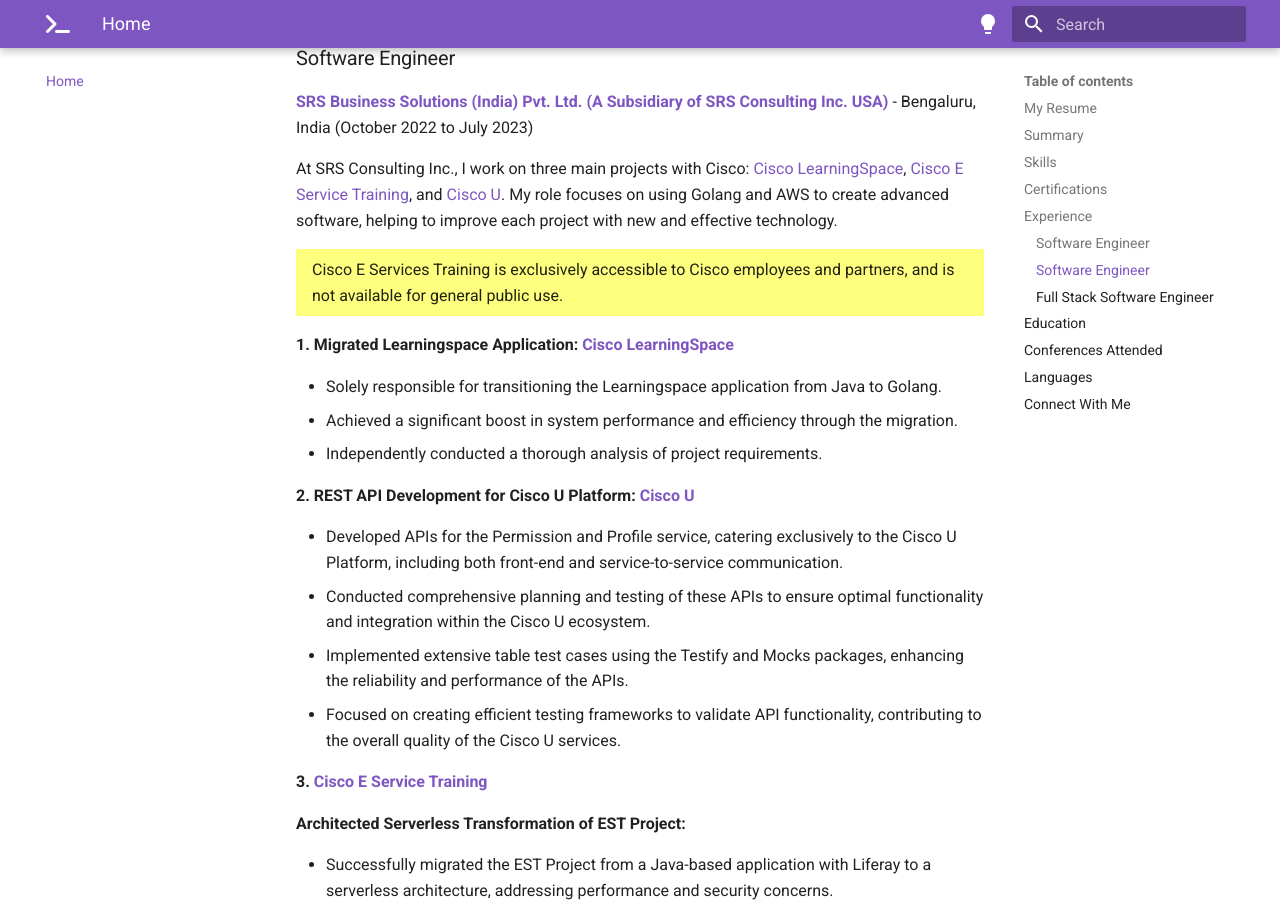
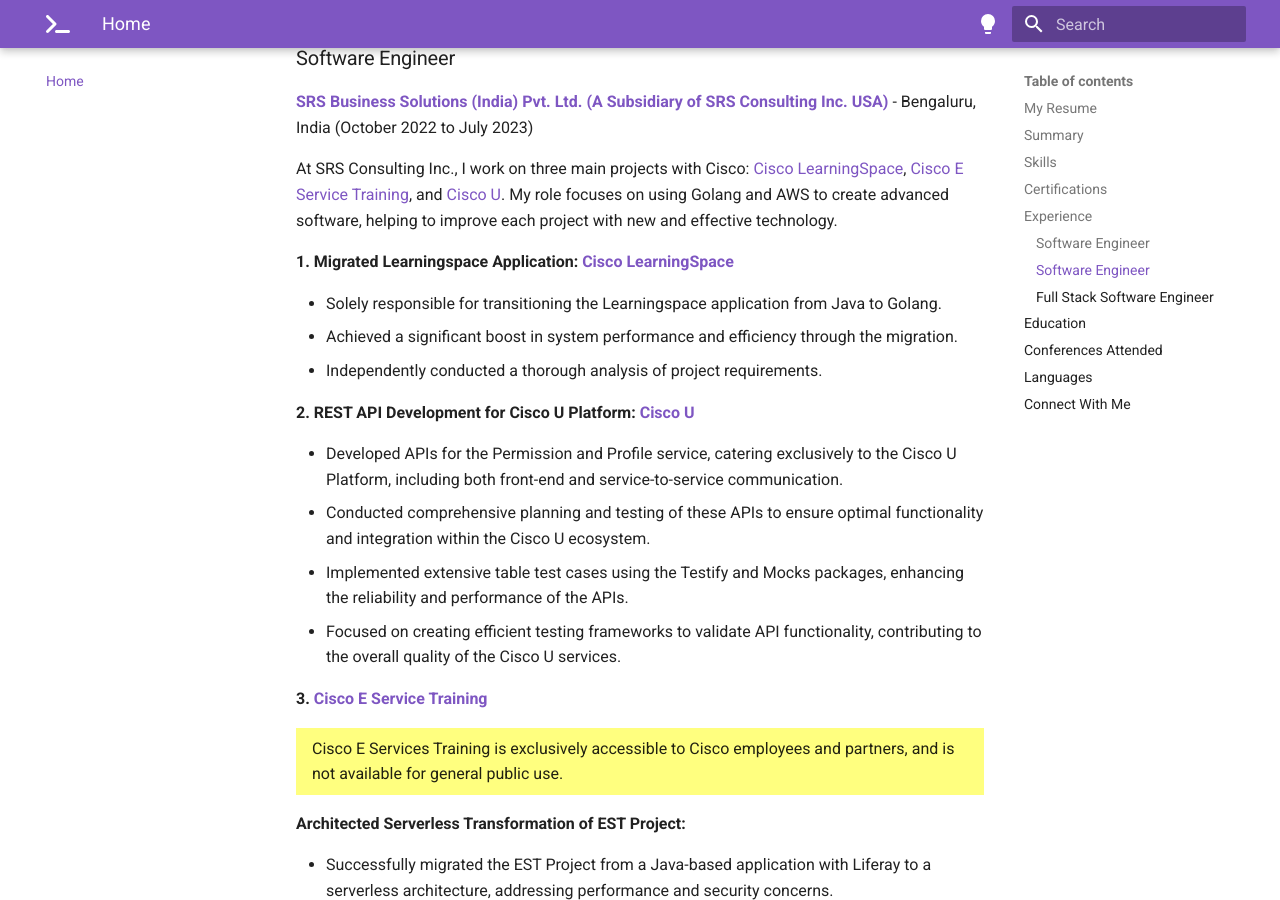
Before and after one commit to imyashkale/portfolio, an MkDocs documentation site: the page built from docs/index.md, in a window 1280 px wide and 900 px high, scrolled down 2977 px. Built offline with MkDocs 1.6.1 and Material for MkDocs 9.7.7, drawn with Linux system fonts in a browser that asks for light colours; part of the change alters nothing that is shown.

Commit message:
Connect With Me Links Opened Outside

```diff
--- a/docs/index.md
+++ b/docs/index.md
@@ -101,12 +101,6 @@ At Relanto, a service-based company, I am deployed as a client-facing developer
 
 At SRS Consulting Inc., I work on three main projects with Cisco: [Cisco LearningSpace](https://learningspace.cisco.com){:target="_blank"}, [Cisco E Service Training](https://est.cisco.com){:target="_blank"}, and [Cisco U](https://u.cisco.com){:target="_blank"}. My role focuses on using Golang and AWS to create advanced software, helping to improve each project with new and effective technology.
 
-{==
-
-Cisco E Services Training is exclusively accessible to Cisco employees and partners, and is not available for general public use.
-
-==}
-
 **1. Migrated Learningspace Application: [Cisco LearningSpace](https://learningspace.cisco.com){:target="_blank"}**
 
 - Solely responsible for transitioning the Learningspace application from Java to Golang.
@@ -121,6 +115,12 @@ Cisco E Services Training is exclusively accessible to Cisco employees and partn
 - Focused on creating efficient testing frameworks to validate API functionality, contributing to the overall quality of the Cisco U services.
 
 **3. [Cisco E Service Training](https://est.cisco.com){:target="_blank"}**
+
+{==
+
+Cisco E Services Training is exclusively accessible to Cisco employees and partners, and is not available for general public use.
+
+==}
 
 **Architected Serverless Transformation of EST Project:**
 
@@ -209,9 +209,9 @@ Everest Education Society Group of Institutions, Aurangabad, Maharashtra, India
 
 ## Connect With Me
 
-:material-linkedin:{ .linkedin } [LinkedIn](https://www.linkedin.com/in/imyashkale/)
-:material-github:{ .github } [GitHub](https://github.com/imyashkale)
-:material-certificate:{ .credly } [Credly - Certifications](https://www.credly.com/users/imyashkale/badges)
-:fontawesome-solid-code:{ .leetcode } [Leetcode](https://leetcode.com/imyashkale/)
-:material-docker:{ .docker } [Docker](https://hub.docker.com/u/imyashkale)
-:fontawesome-solid-earth-asia:{ .website } [Personal Website](https://imyashkale.com)
+:material-linkedin:{ .linkedin } [LinkedIn](https://www.linkedin.com/in/imyashkale/){:target="_blank"}
+:material-github:{ .github } [GitHub](https://github.com/imyashkale){:target="_blank"}
+:material-certificate:{ .credly } [Credly - Certifications](https://www.credly.com/users/imyashkale/badges){:target="_blank"}.
+:fontawesome-solid-code:{ .leetcode } [Leetcode](https://leetcode.com/imyashkale/){:target="_blank"}.
+:material-docker:{ .docker } [Docker](https://hub.docker.com/u/imyashkale){:target="_blank"}.
+:fontawesome-solid-earth-asia:{ .website } [Personal Website](https://imyashkale.com){:target="_blank"}.
```
